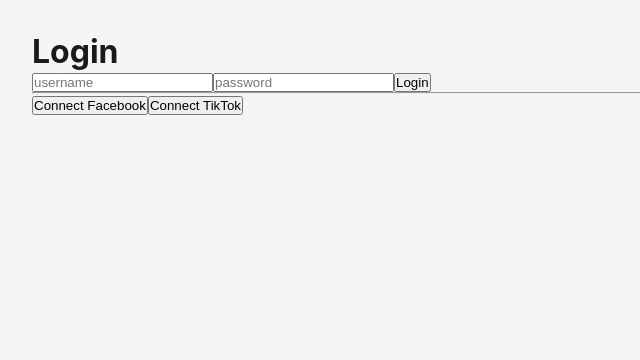
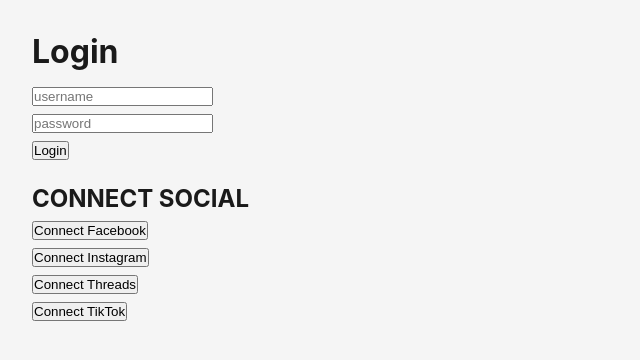
Before and after one commit to truongtrongdat94/SocialManager, a React (Vite) app in the folder frontend/: page /login in a window 1280 px wide. Shown: the top 360 px of the page, without its empty margins (0-640 px from the left). Built offline with nearby package versions, Linux system fonts and the light colour scheme; no server answers; sample sign-in values are in the browser's storage.

Commit message:
feat(frontend/social-accounts): add Instagram and Threads login buttons

```diff
--- a/frontend/src/pages/Login.tsx
+++ b/frontend/src/pages/Login.tsx
@@ -1,54 +1,90 @@
 import api from "../api/axios";
-import { useState } from "react";
+import { useState, useEffect } from "react";
 
 export default function Login() {
+    enum Platform {
+        FACEBOOK = "FACEBOOK",
+        INSTAGRAM = "INSTAGRAM",
+        THREADS = "THREADS",
+        TIKTOK = "TIKTOK",
+    }
+
     const [form, setForm] = useState({ username: "", password: "" });
+    const [isLoggedIn, setIsLoggedIn] = useState(false);
 
     const login = async () => {
-        const res = await api.post("/api/auth/login", form);
+        const res = await api.post("/auth/login", form);
         const token = res.data.data.token;
 
-        // lưu JWT
         localStorage.setItem("token", token);
+        api.defaults.headers.common["Authorization"] = `Bearer ${token}`;
 
-        // set default header cho axios
-        api.defaults.headers.common["Authorization"] = `Bearer ${token}`;
+        setIsLoggedIn(true)
         alert("Logged in!");
     };
 
-    const handleFacebookLogin = async () => {
-        const res = await api.get("/api/social-accounts/connect/FACEBOOK");
-        window.location.href = res.data.data;
+    const handleLogin = async (platform: Platform) => {
+        try {
+            const res = await api.get(`/social-accounts/connect/${platform}`);
+            window.location.href = res.data.data;
+        } catch (err) {
+            console.error(err);
+            alert("Login failed");
+        }
     };
 
-    const handleTikTokLogin = async () => {
-        const res = await api.get("/api/social-accounts/connect/TIKTOK");
-        window.location.href = res.data.data;
-    };
+    useEffect(() => {
+        const token = localStorage.getItem("token");
+        if (token) {
+            setIsLoggedIn(true);
+
+            // set lại header (quan trọng nếu reload page)
+            api.defaults.headers.common["Authorization"] = `Bearer ${token}`;
+        }
+    }, []);
 
     return (
-        <div style={{ padding: "2rem" }}>
+        <div style={{ padding: "2rem", display: "flex", flexDirection: "column", gap: "0.5rem" }}>
             <h1>Login</h1>
 
+            <div>
+
+            </div>
+
             <input
+                style={{width: "fit-content"}}
                 placeholder="username"
                 value={form.username}
                 onChange={(e) => setForm({ ...form, username: e.target.value })}
             />
 
             <input
+                style={{width: "fit-content"}}
                 placeholder="password"
                 type="password"
                 value={form.password}
                 onChange={(e) => setForm({ ...form, password: e.target.value })}
             />
 
-            <button onClick={login}>Login</button>
+            <button style={{width: "fit-content"}} onClick={login}>Login</button>
 
-            <hr />
-
-            <button onClick={handleFacebookLogin}>Connect Facebook</button>
-            <button onClick={handleTikTokLogin}>Connect TikTok</button>
+            {isLoggedIn && (
+                <div style={{marginTop: "1rem", display: "flex", flexDirection: "column", gap: "0.5rem"}}>
+                    <h2>CONNECT SOCIAL</h2>
+                    <button style={{width: "fit-content"}} onClick={() => handleLogin(Platform.FACEBOOK)}>
+                        Connect Facebook
+                    </button>
+                    <button style={{width: "fit-content"}} onClick={() => handleLogin(Platform.INSTAGRAM)}>
+                        Connect Instagram
+                    </button>
+                    <button style={{width: "fit-content"}} onClick={() => handleLogin(Platform.THREADS)}>
+                        Connect Threads
+                    </button>
+                    <button style={{width: "fit-content"}} onClick={() => handleLogin(Platform.TIKTOK)}>
+                        Connect TikTok
+                    </button>
+                </div>
+            )}
         </div>
     );
 }
```
